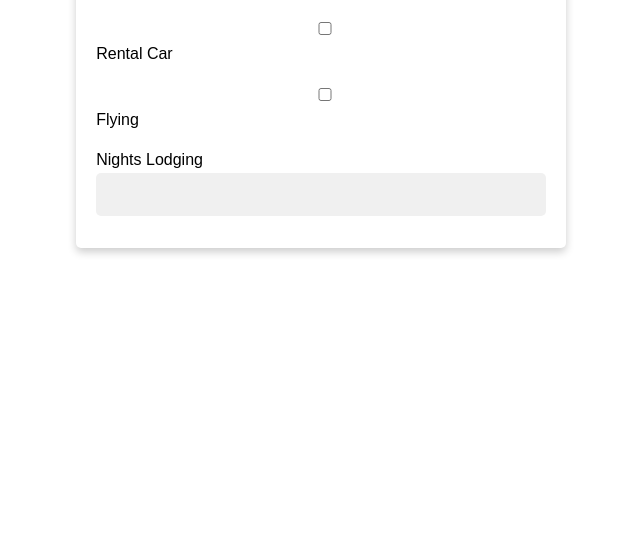
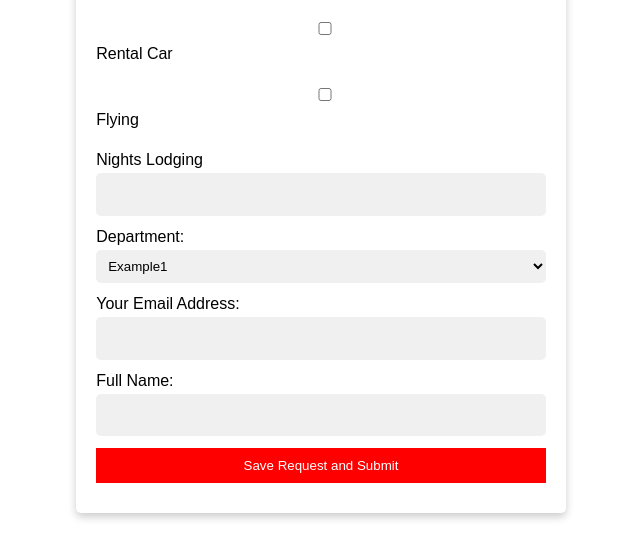
Before and after one commit to uiowaSEP2024/003_MAGNA, a Django app: page /travel-auth in a window 1280 px wide. Shown: the part 859-1400 px from the top of the page, without its empty margins (319-959 px from the left). Before the commit the page ends 1114 px from the top, so only its background shows below. Run offline with Django 4.2, Linux system fonts and the light colour scheme.

Commit message:
WIP: Finished the actual html for the travel auth form. I still need to do submission and some other stuff

```diff
--- a/forms/templates/travel_auth.html
+++ b/forms/templates/travel_auth.html
@@ -49,8 +49,8 @@
                 <label for="clock_number">Clock Number:</label>
                 <input type="text" id="clock_number" name="clock_number">
 
-                <label for="full-name">Full Name:</label>
-                <input type="text" id="full-name" name="full_name">
+                <label for="name">Full Name:</label>
+                <input type="text" id="name" name="full_name">
 
 <!--                Still need department-->
 
@@ -78,6 +78,20 @@
                 <label for="nights_lodging">Nights Lodging</label>
                 <input type="number" id="nights_lodging" name="nights_lodging">
 
+                <label for="department_manager">Department:</label>
+                <select id="department_manager" name="department_manager">
+                    <option value="Option1">Example1</option>
+                    <option value="Option2">Example2</option>
+                </select>
+
+                <label for="email">Your Email Address:</label>
+                <input type="email" id="email" name="email">
+
+                <label for="signature">Full Name:</label>
+                <input type="text" id="signature" name="signature">
+
+
+                <button type="submit" id="submit">Save Request and Submit</button>
             </form>
         </div>
     </div>
```
